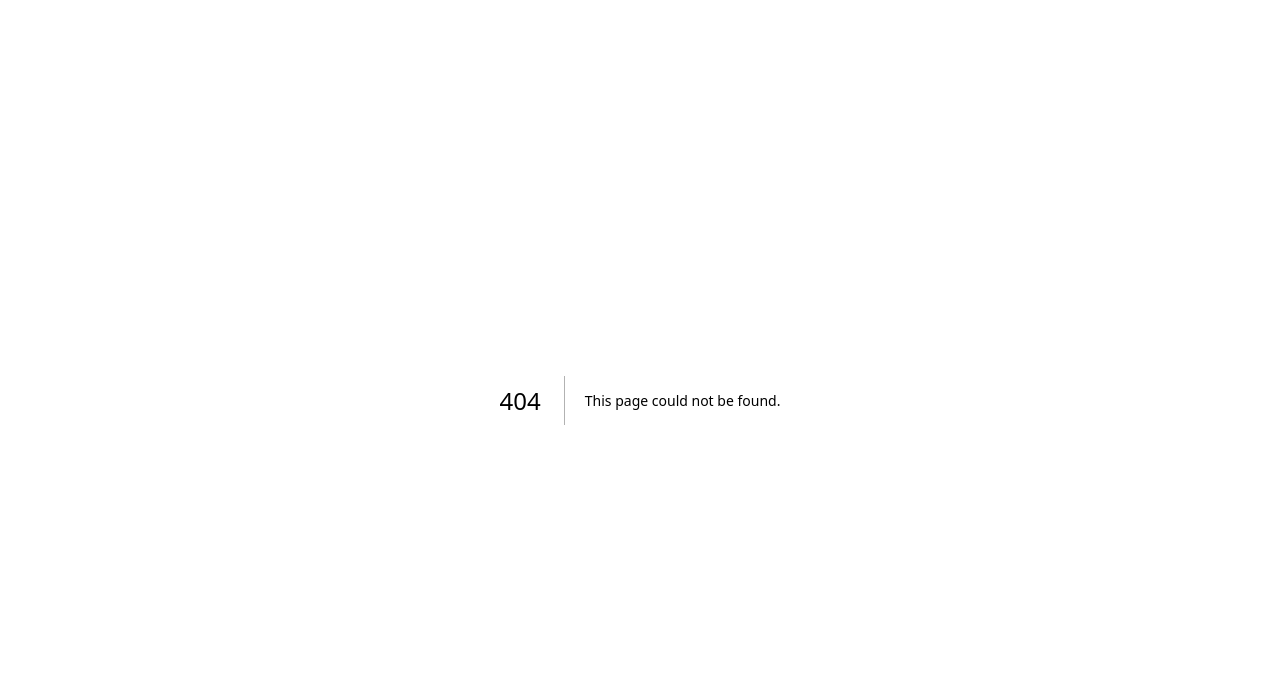
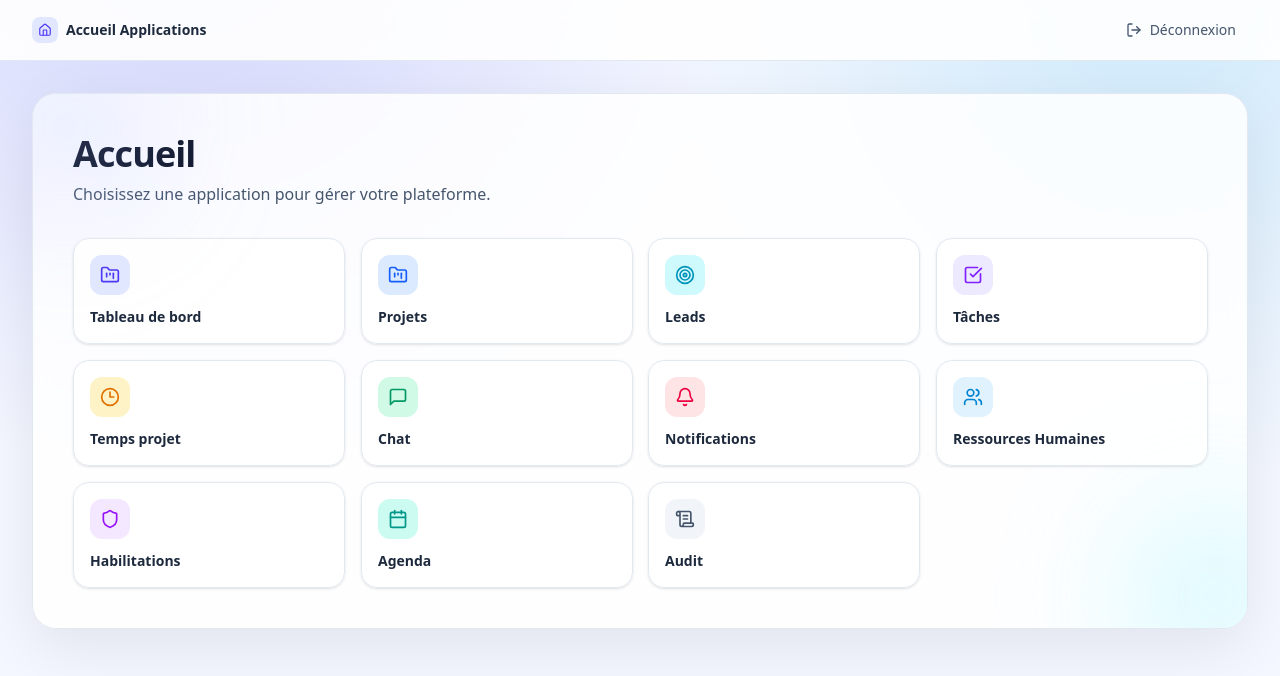
Before and after one commit to Polga088/Texta-ERP, a Next.js app in the folder apps/web/: page /home in a window 1280 px wide. Before the commit this address had no page. Shown: the top 676 px of the page. Built offline with nearby package versions, Linux system fonts and the light colour scheme; sample sign-in values are in the browser's storage.

Commit message:
Add project standards, leads, chat, notifications, HR forms, and time tracking

```diff
--- /dev/null
+++ b/apps/web/src/app/(app)/home/page.tsx
@@ -0,0 +1,64 @@
+"use client";
+
+import Link from "next/link";
+import {
+  Bell,
+  Calendar,
+  CheckSquare,
+  Clock3,
+  FolderKanban,
+  MessageSquare,
+  ScrollText,
+  Shield,
+  Target,
+  Users,
+} from "lucide-react";
+import { cn } from "@/lib/utils";
+
+const apps = [
+  { href: "/dashboard", label: "Tableau de bord", icon: FolderKanban, color: "text-indigo-600", bg: "bg-indigo-100" },
+  { href: "/projects", label: "Projets", icon: FolderKanban, color: "text-blue-600", bg: "bg-blue-100" },
+  { href: "/leads", label: "Leads", icon: Target, color: "text-cyan-600", bg: "bg-cyan-100" },
+  { href: "/tasks", label: "Tâches", icon: CheckSquare, color: "text-violet-600", bg: "bg-violet-100" },
+  { href: "/time", label: "Temps projet", icon: Clock3, color: "text-amber-600", bg: "bg-amber-100" },
+  { href: "/chat", label: "Chat", icon: MessageSquare, color: "text-emerald-600", bg: "bg-emerald-100" },
+  { href: "/notifications", label: "Notifications", icon: Bell, color: "text-rose-600", bg: "bg-rose-100" },
+  { href: "/hr", label: "Ressources Humaines", icon: Users, color: "text-sky-600", bg: "bg-sky-100" },
+  { href: "/permissions", label: "Habilitations", icon: Shield, color: "text-purple-600", bg: "bg-purple-100" },
+  { href: "/calendar", label: "Agenda", icon: Calendar, color: "text-teal-600", bg: "bg-teal-100" },
+  { href: "/audit", label: "Audit", icon: ScrollText, color: "text-slate-600", bg: "bg-slate-100" },
+];
+
+export default function HomeAppsPage() {
+  return (
+    <div className="relative overflow-hidden rounded-3xl border border-slate-200/70 bg-white/85 p-6 shadow-[0_20px_60px_rgba(2,6,23,0.08)] backdrop-blur md:p-10">
+      <div className="pointer-events-none absolute -left-16 -top-16 h-48 w-48 rounded-full bg-indigo-300/20 blur-3xl" />
+      <div className="pointer-events-none absolute -bottom-16 -right-16 h-48 w-48 rounded-full bg-cyan-300/20 blur-3xl" />
+
+      <div className="mb-8">
+        <h1 className="text-3xl font-bold tracking-tight text-slate-900 md:text-4xl">Accueil</h1>
+        <p className="mt-2 text-sm text-slate-600 md:text-base">
+          Choisissez une application pour gérer votre plateforme.
+        </p>
+      </div>
+
+      <div className="grid gap-4 sm:grid-cols-2 lg:grid-cols-3 xl:grid-cols-4">
+        {apps.map((app, idx) => (
+          <Link
+            key={app.href}
+            href={app.href}
+            className={cn(
+              "group animate-app-entrance rounded-2xl border border-slate-200 bg-white/90 p-4 shadow-sm transition duration-300 hover:-translate-y-1 hover:shadow-xl",
+            )}
+            style={{ animationDelay: `${idx * 40}ms` }}
+          >
+            <div className={cn("mb-3 inline-flex rounded-xl p-2.5 transition group-hover:scale-110", app.bg, app.color)}>
+              <app.icon size={20} />
+            </div>
+            <p className="text-sm font-semibold text-slate-800">{app.label}</p>
+          </Link>
+        ))}
+      </div>
+    </div>
+  );
+}
--- a/apps/web/src/app/(app)/layout.tsx
+++ b/apps/web/src/app/(app)/layout.tsx
@@ -1,9 +1,10 @@
 "use client";
 
 import { useEffect } from "react";
+import Link from "next/link";
 import { usePathname, useRouter } from "next/navigation";
-import { Sidebar } from "@/components/layout/sidebar";
-import { isAuthenticated } from "@/lib/api";
+import { Home, LogOut } from "lucide-react";
+import { clearTokens, isAuthenticated } from "@/lib/api";
 
 export default function AppLayout({ children }: { children: React.ReactNode }) {
   const router = useRouter();
@@ -13,12 +14,31 @@ export default function AppLayout({ children }: { children: React.ReactNode }) {
     if (!isAuthenticated()) router.replace("/login");
   }, [router, pathname]);
 
+  const logout = () => {
+    clearTokens();
+    router.push("/login");
+  };
+
   return (
-    <div className="flex min-h-screen">
-      <Sidebar />
-      <main className="w-full flex-1 p-4 md:p-6 lg:p-8">
-        <div className="mx-auto max-w-7xl">{children}</div>
-      </main>
+    <div className="min-h-screen">
+      <header className="sticky top-0 z-40 border-b border-slate-200/80 bg-white/90 backdrop-blur">
+        <div className="mx-auto flex max-w-7xl items-center justify-between px-4 py-3 md:px-6 lg:px-8">
+          <Link href="/home" className="flex items-center gap-2 text-sm font-semibold text-slate-800">
+            <span className="rounded-lg bg-indigo-100 p-1.5 text-indigo-600">
+              <Home size={14} />
+            </span>
+            Accueil Applications
+          </Link>
+          <button
+            onClick={logout}
+            className="inline-flex items-center gap-2 rounded-xl px-3 py-2 text-sm font-medium text-slate-600 transition hover:bg-slate-100 hover:text-slate-900"
+          >
+            <LogOut size={16} />
+            Déconnexion
+          </button>
+        </div>
+      </header>
+      <main className="mx-auto max-w-7xl p-4 md:p-6 lg:p-8">{children}</main>
     </div>
   );
 }
--- a/apps/web/src/app/globals.css
+++ b/apps/web/src/app/globals.css
@@ -23,3 +23,18 @@ body {
 * {
   border-color: rgb(226 232 240);
 }
+
+@keyframes app-entrance {
+  from {
+    opacity: 0;
+    transform: translateY(12px) scale(0.98);
+  }
+  to {
+    opacity: 1;
+    transform: translateY(0) scale(1);
+  }
+}
+
+.animate-app-entrance {
+  animation: app-entrance 460ms cubic-bezier(0.22, 1, 0.36, 1) both;
+}
--- a/apps/web/src/app/login/page.tsx
+++ b/apps/web/src/app/login/page.tsx
@@ -26,7 +26,7 @@ export default function LoginPage() {
         body: JSON.stringify({ email, password }),
       });
       setTokens(data.access_token, data.refresh_token);
-      router.push("/dashboard");
+      router.push("/home");
     } catch (err) {
       setError(err instanceof Error ? err.message : "Erreur de connexion");
     } finally {
--- a/apps/web/src/app/page.tsx
+++ b/apps/web/src/app/page.tsx
@@ -1,5 +1,5 @@
 import { redirect } from "next/navigation";
 
 export default function Home() {
-  redirect("/dashboard");
+  redirect("/home");
 }
--- a/apps/web/src/app/register/page.tsx
+++ b/apps/web/src/app/register/page.tsx
@@ -29,7 +29,7 @@ export default function RegisterPage() {
         body: JSON.stringify(form),
       });
       setTokens(data.access_token, data.refresh_token);
-      router.push("/dashboard");
+      router.push("/home");
     } catch (err) {
       setError(err instanceof Error ? err.message : "Erreur");
     } finally {
```
